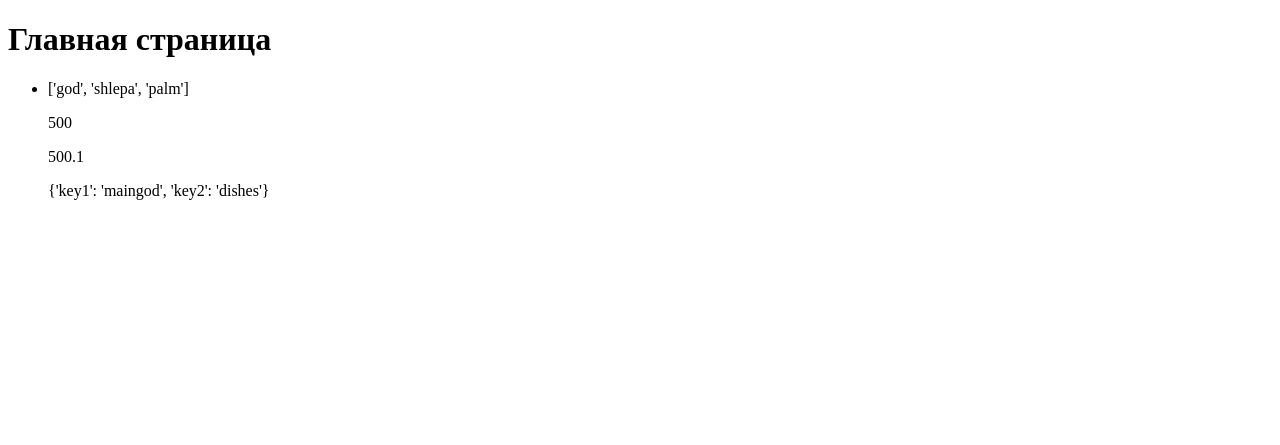
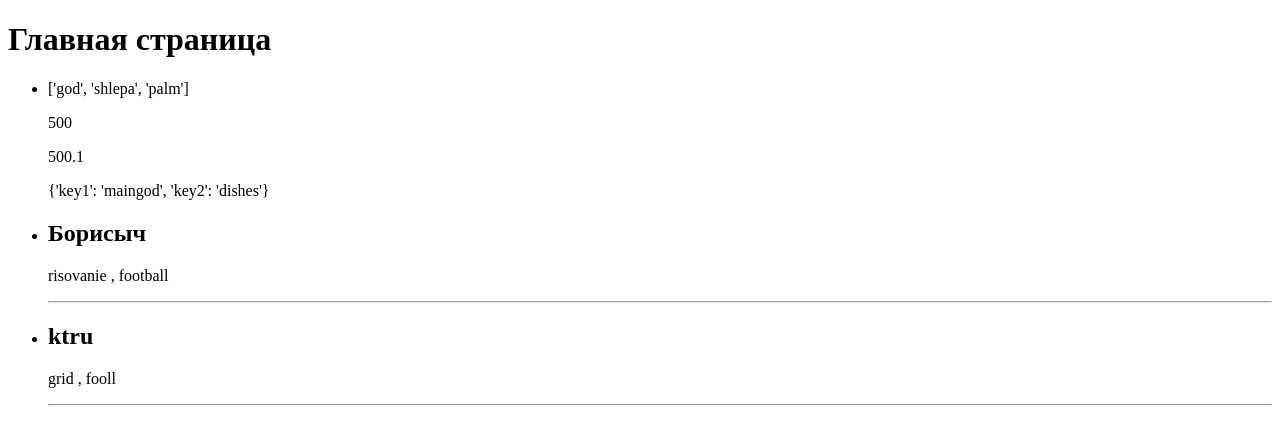
Before and after one commit to Anar41st/DjangoSite, a Django app: page / in a window 1280 px wide. Shown: the top 445 px of the page. Run offline with Django 4.2, Linux system fonts and the light colour scheme.

Commit message:
доделал на паре

```diff
--- a/LastTry/main/templates/mainIndex/index.html
+++ b/LastTry/main/templates/mainIndex/index.html
@@ -12,5 +12,13 @@
             <p>{{float}}</p>
             <p>{{slovar}}</p>
         </ul>
+    <ul>
+        {%for st in studenti %}
+        <li> <h2>{{st.FIO}}</h2>
+            <p>{{st.interes}}</p>
+            <hr>
+        </li>
+        {% endfor %}
+    </ul>
     </body>
 </html>
--- a/LastTry/main/views.py
+++ b/LastTry/main/views.py
@@ -2,6 +2,10 @@ from django.shortcuts import render, redirect
 from django.http import HttpResponse, HttpResponseNotFound, Http404, HttpResponseForbidden, HttpResponseServerError, HttpResponseBadRequest
 from django.core.exceptions import PermissionDenied, BadRequest
 
+data_db=[
+    {'id':1,'FIO':'Борисыч','interes':'risovanie , football','is_smoke':False},
+    {'id':2,'FIO':'ktru','interes':'grid , fooll','is_smoke':False}
+]
 def index(request):
     data = {
         'title': 'Главная страница',
@@ -9,6 +13,7 @@ def index(request):
         'slovar':{"key1":'maingod', 'key2':'dishes'},
         'numb':500,
         'float':500.1,
+        'studenti': data_db,
           }
     return render(request, 'mainIndex/index.html',data)
 def StudentList(request,studentID):
```
